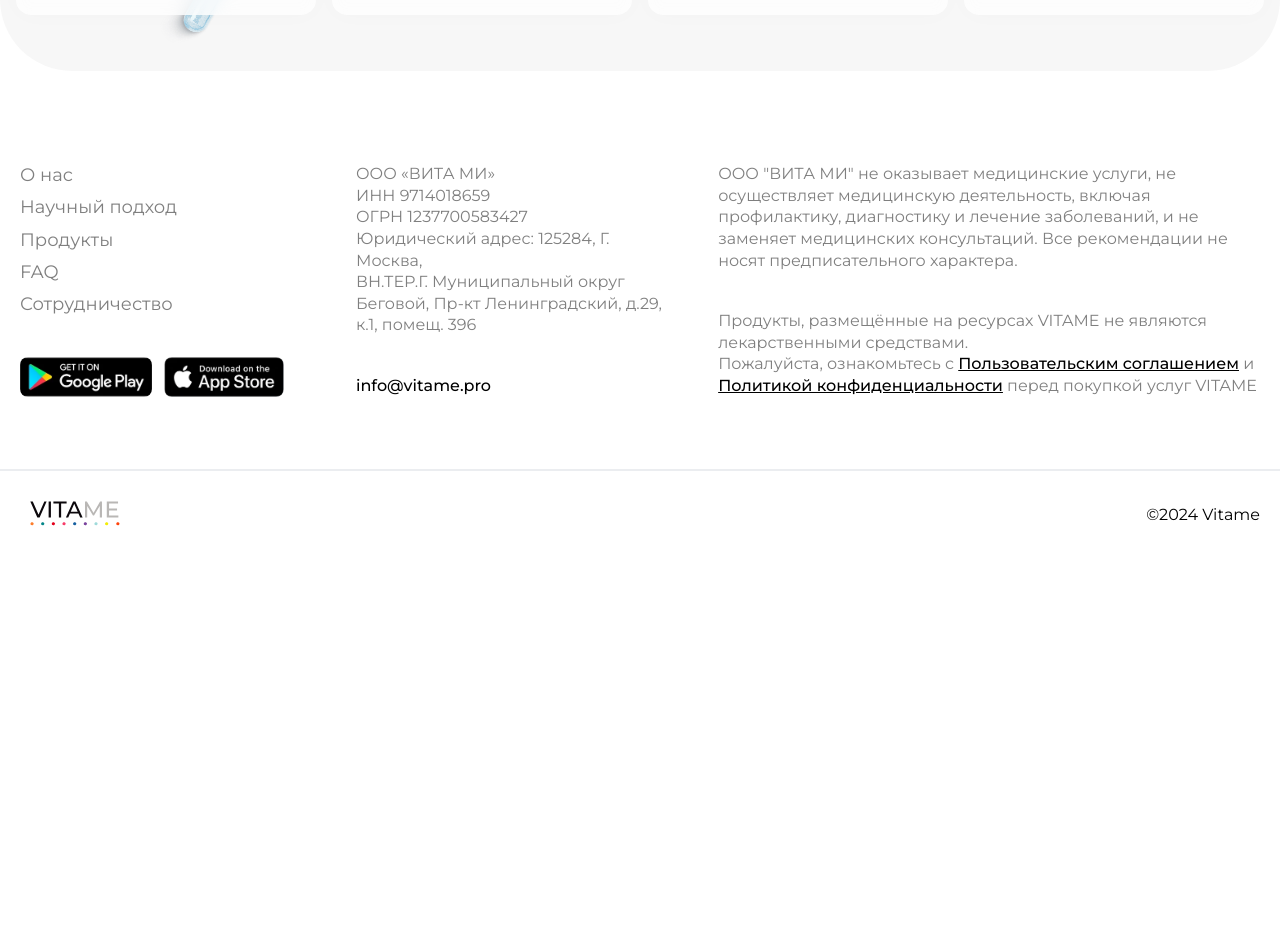
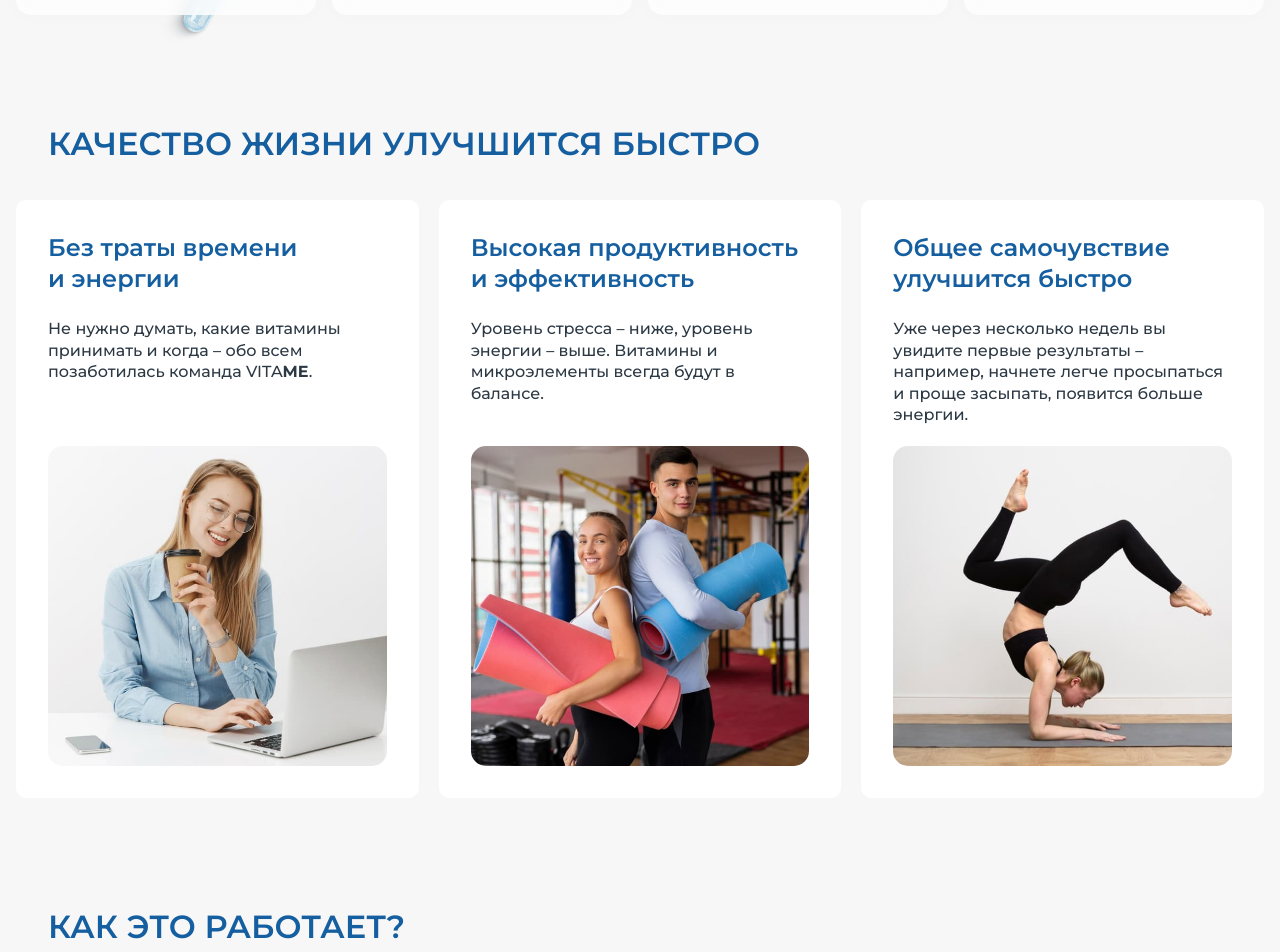
Before and after one commit to itrostik/vitame-alpha, a Next.js app: page / in a window 1280 px wide. Shown: the part 1000-1952 px from the top of the page. Before the commit the page ends 1559 px from the top, so only its background shows below. Built offline with nearby package versions, Linux system fonts and the light colour scheme.

Commit message:
вот так выглядит накрутка коммитов

```diff
--- a/src/app/page.tsx
+++ b/src/app/page.tsx
@@ -23,8 +23,8 @@
       </div>
 
       <Problem />
-      {/*<Quality />*/}
-      {/*<Algorithm />*/}
+      <Quality />
+      <Algorithm />
       {/*<Reason />*/}
       {/*<Priority />*/}
       {/*<Products />*/}
```
